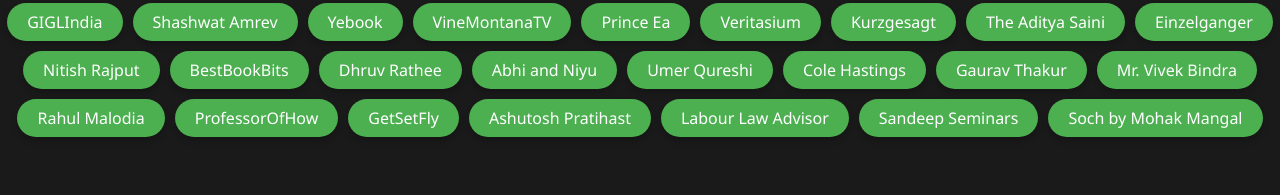
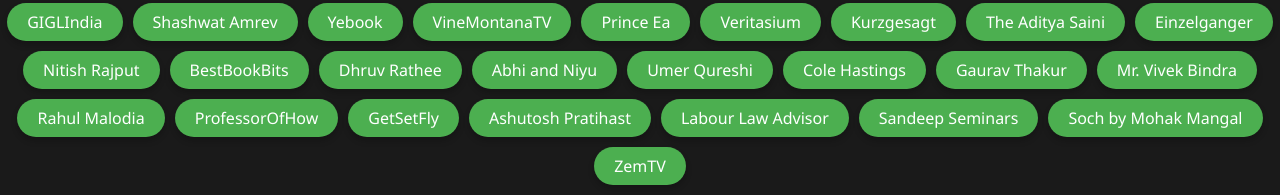
Before and after one commit to ShubboXD/awesomelink, a plain HTML site: page index.html in a window 1280 px wide. Shown: the part 983-1178 px from the top of the page. Drawn offline with Linux system fonts and the light colour scheme; grey boxes are pictures that could not be loaded.

Commit message:
Update index.html

```diff
--- a/index.html
+++ b/index.html
@@ -137,6 +137,7 @@
         <li><a href="https://www.youtube.com/@LabourLawAdvisor/videos" target="_blank">Labour Law Advisor</a></li>
         <li><a href="https://www.youtube.com/@SandeepSeminars/videos" target="_blank">Sandeep Seminars</a></li>
         <li><a href="https://www.youtube.com/@sochbymm/videos" target="_blank">Soch by Mohak Mangal</a></li>
+        <li><a href="https://www.youtube.com/@ZemTV.Official/videos" target="_blank">ZemTV</a></li>
     </ul>
 </div
 <div class="category">
```
